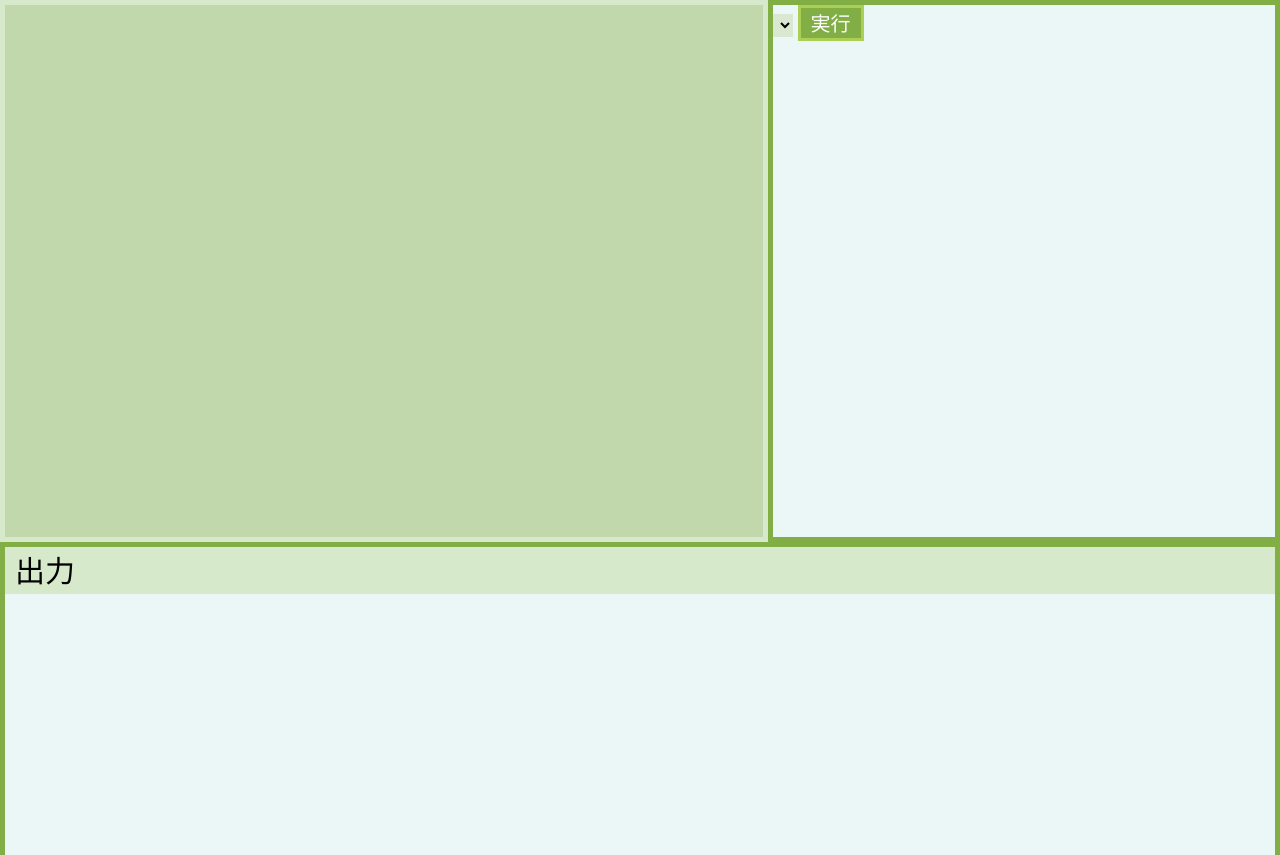
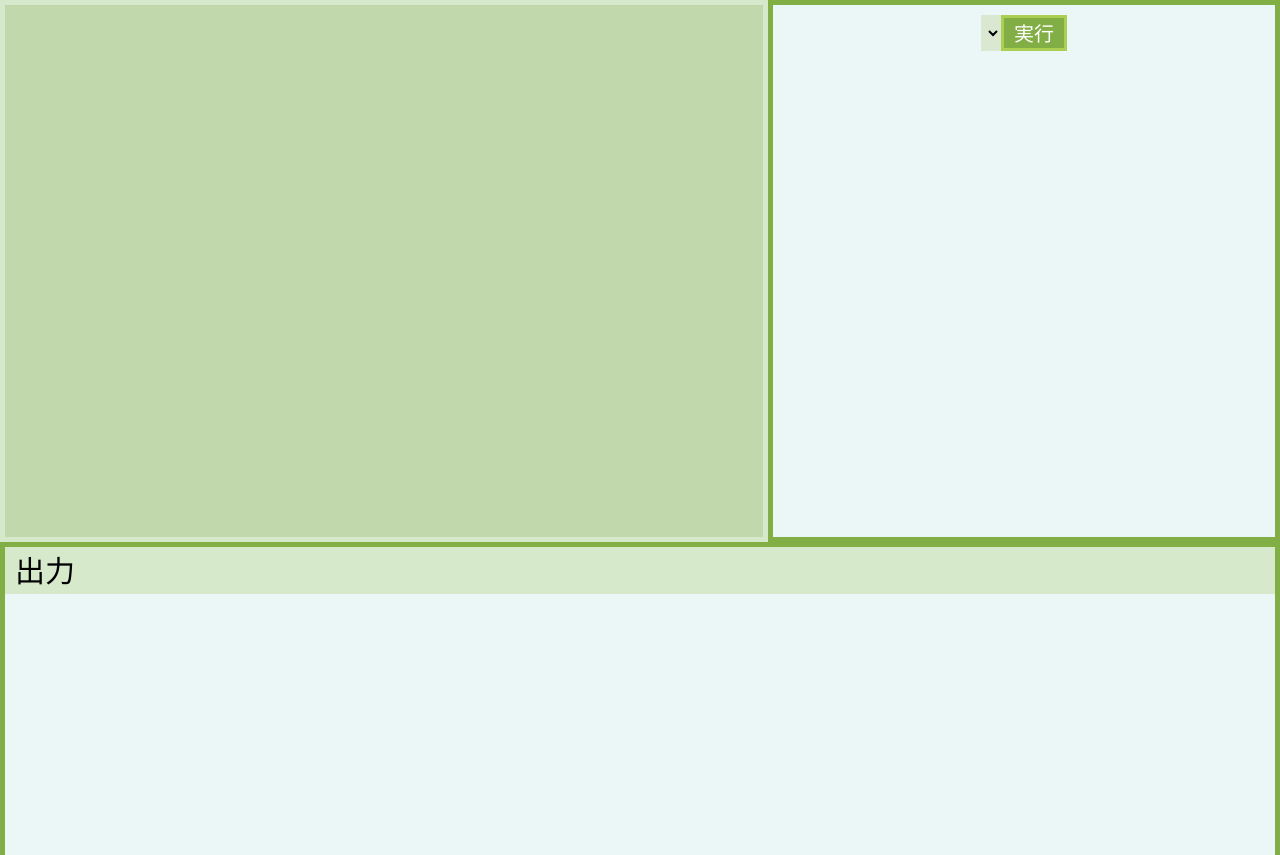
Before and after one commit to yamabato/Programma, a Flask app: template templates/game_match.html in a window 1280 px wide. Shown: the part 48-903 px from the top of the page. Run offline with Flask 3, Linux system fonts and the light colour scheme; the template is opened without the code that fills it: most values are stand-ins (such as "Sample title", 1, 10 or a date in 2020); lists and menus that the app fills with data are empty; some libraries are stand-ins or nearby versions; some web fonts are replaced.

Commit message:
update: change blank td color to gray on game_match

```diff
--- a/memo.txt
+++ b/memo.txt
@@ -32,7 +32,6 @@
 ・マルバツゲーム
 ・ハゲワシの餌食
 ・コネクトフォー
-・数独
 ・虫食い算
 ・迷路
 ・クロスワード
@@ -41,6 +40,7 @@
 ・対戦時、順位・ルールタブ内を更新する
 ・お問い合わせページ
 ・アプリ情報ページ
+・数独
 
 #FAQ html
 <div class="contact-question-container">
--- a/stylesheets/game.css
+++ b/stylesheets/game.css
@@ -45,6 +45,11 @@
     border: 5px solid #b8d200;
     overflow: auto;
     padding: 20px;
+}
+#game-match-submit-area{
+    display: flex;
+    justify-content: center;
+    margin: 10px 0px;
 }
 .game-info-title{
     text-align: center;
--- a/stylesheets/sudoku.css
+++ b/stylesheets/sudoku.css
@@ -20,3 +20,6 @@
 .game-match-p0-td.answer.incorrect{
     color: blue;
 }
+.game-match-p0-td.answer.blank{
+    color: #949495;
+}
--- a/templates/game_match.html
+++ b/templates/game_match.html
@@ -12,10 +12,13 @@
     </div>
 
     <div id="game-match-info-area">
-        <select id="game-problem-select">
-            {{ problem_select | safe }}
-        </select>
-        <button class="game-submit-button" onclick="submitGameProgram();">実行</button>
+
+        <div id="game-match-submit-area">
+            <select id="game-problem-select">
+                {{ problem_select | safe }}
+            </select>
+            <button class="game-submit-button" onclick="submitGameProgram();">実行</button>
+        </div>
     </div>
 
     <div id="game-match-output-area">
```
